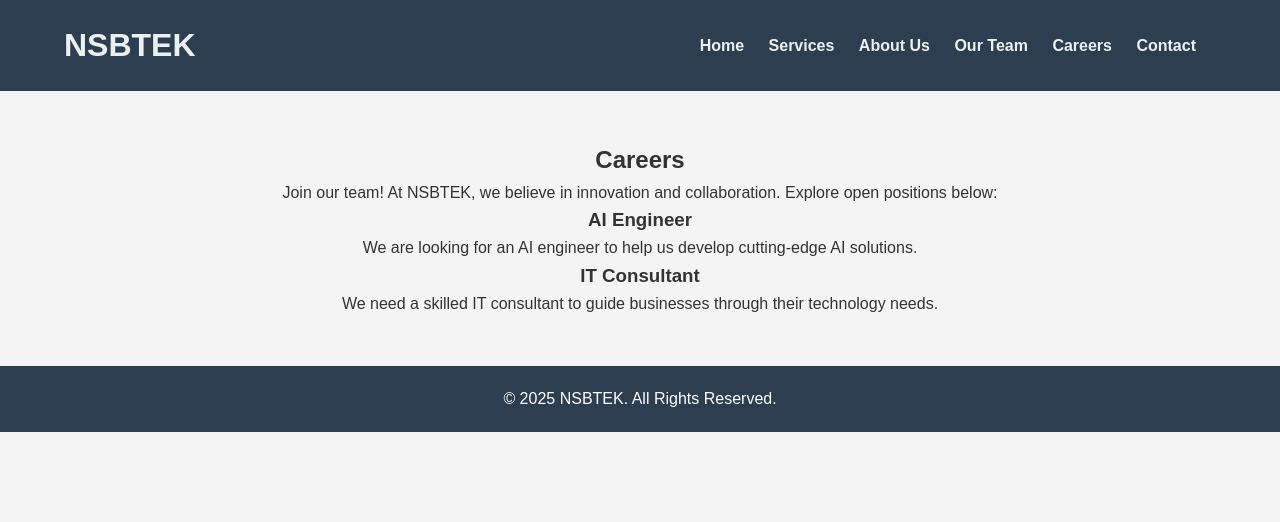
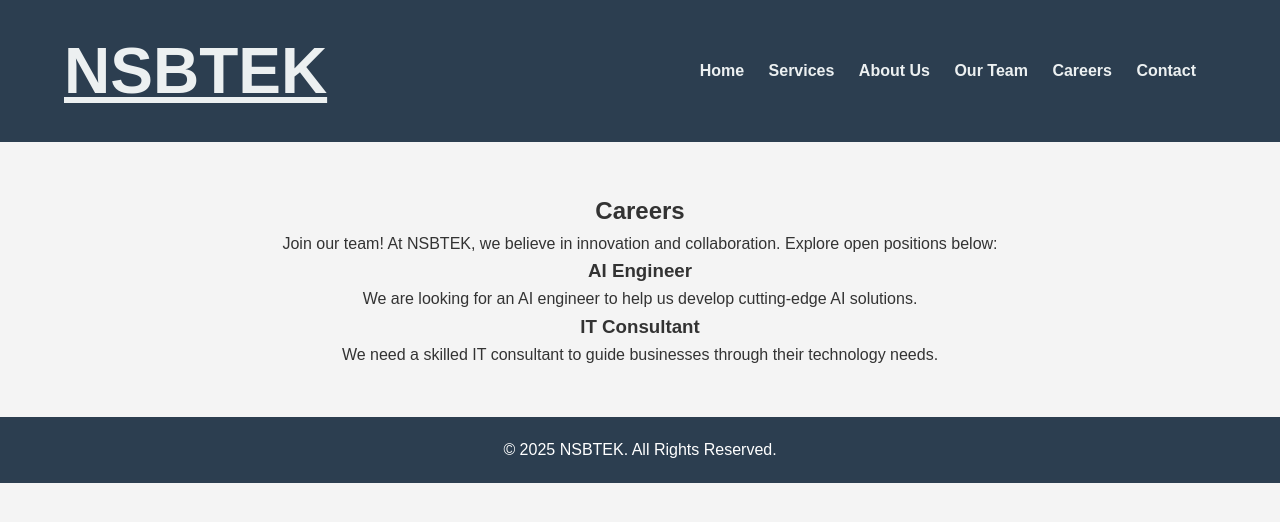
Before and after one commit to NSBTEK/NSBTEK.github.io, a plain HTML site: page careers.html in a window 1280 px wide. Drawn offline with Linux system fonts and the light colour scheme.

Commit message:
Update careers.html

```diff
--- a/careers.html
+++ b/careers.html
@@ -11,7 +11,10 @@
 <!-- Header -->
 <header>
     <div class="container">
-        <h1 class="logo">NSBTEK</h1>
+        <!-- Make the logo clickable -->
+        <a href="home.html" class="logo">
+            <h1>NSBTEK</h1>
+        </a>
         <nav>
             <ul>
                 <li><a href="home.html">Home</a></li>
@@ -24,6 +27,7 @@
         </nav>
     </div>
 </header>
+
 
 <!-- Careers Section -->
 <section class="careers">
```
